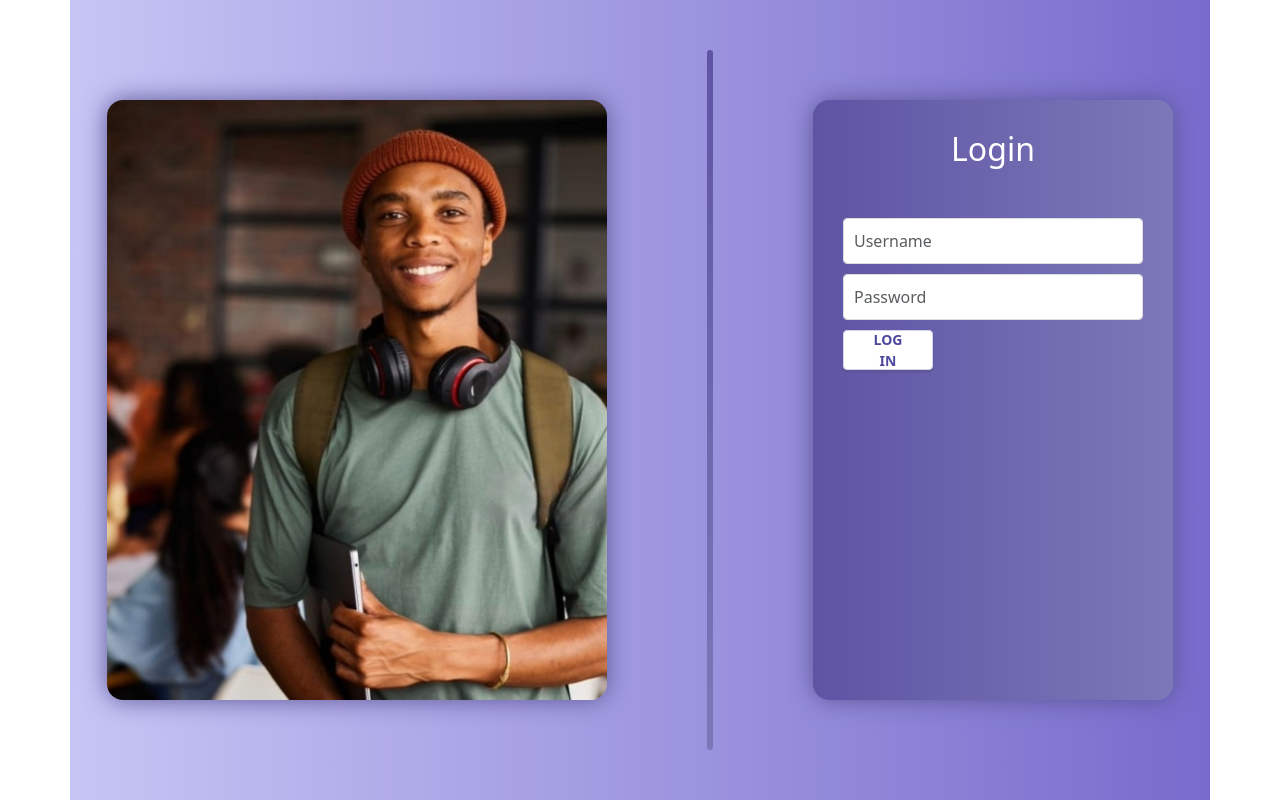
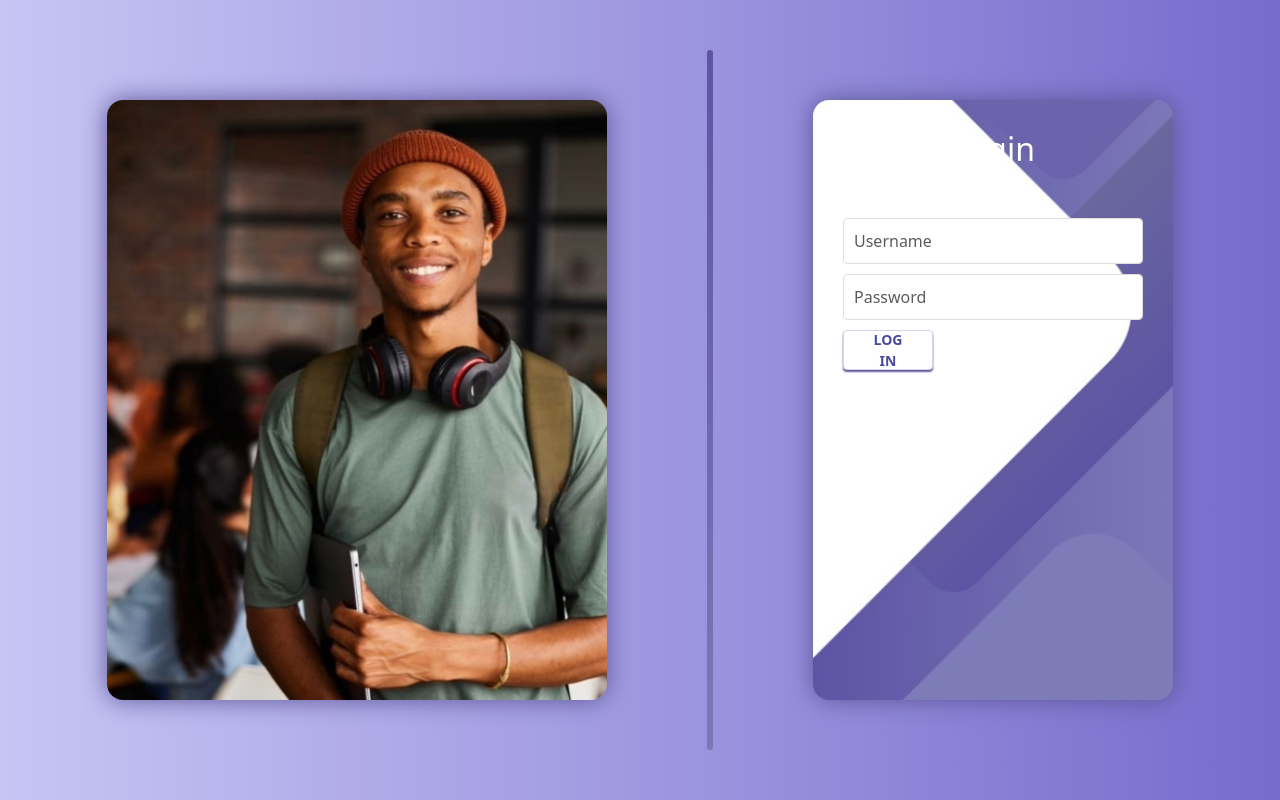
Before and after one commit to Tamanna130/CS-frontend, a React (Create React App) app: page /login in a window 1280 px wide. Built offline with nearby package versions, Linux system fonts and the light colour scheme.

Commit message:
Updated login

```diff
--- a/src/pages/Loginpage.js
+++ b/src/pages/Loginpage.js
@@ -1,7 +1,7 @@
 import React, { useState } from "react";
 import { Form, FormGroup, FormControl, Button, Alert } from "react-bootstrap";
 import StudentImage from "../templates/Base/images/student.jpg";
-
+import LoginImage from "../templates/Base/images/Capture.png"
 
 const Loginpage = () => {
   const [username, setUsername] = useState("");
@@ -40,7 +40,7 @@ const Loginpage = () => {
 
   return (
     <div
-      className="container"
+      className="base"
       style={{
         display: "flex",
         flexDirection: "row",
@@ -91,7 +91,7 @@ const Loginpage = () => {
       <div
         className="right"
         style={{
-          background: "linear-gradient(90deg, #5D54A4, #7C78B8)",
+          // background: "linear-gradient(90deg, #5D54A4, #7C78B8)",
           boxShadow: "0px 0px 24px #5C5696",
           borderRadius: "16px",
           overflow: "hidden",
@@ -99,7 +99,10 @@ const Loginpage = () => {
           width: "360px",
           display: "flex",
           flexDirection: "column",
-          backgroundImage: "../templates/Base/images/Capture.PNG",
+          backgroundImage: `url(${LoginImage})`,
+          backgroundSize: "cover",
+          backgroundRepeat: "no-repeat",
+          // backgroundPosition: "-5% -5%",
           // justifyContent: "center",
           alignItems: "center",
         }}
```
Also changed, not shown: src/templates/Base/images/Capture.PNG.
